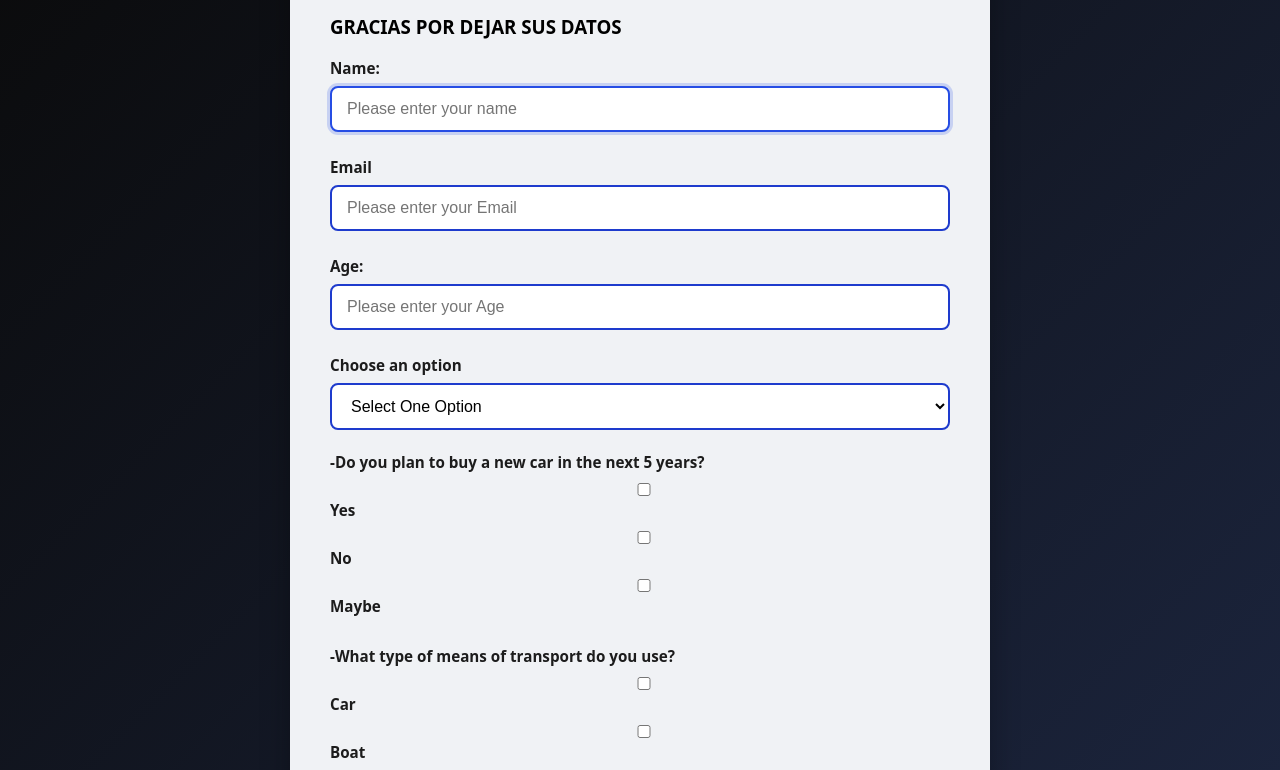
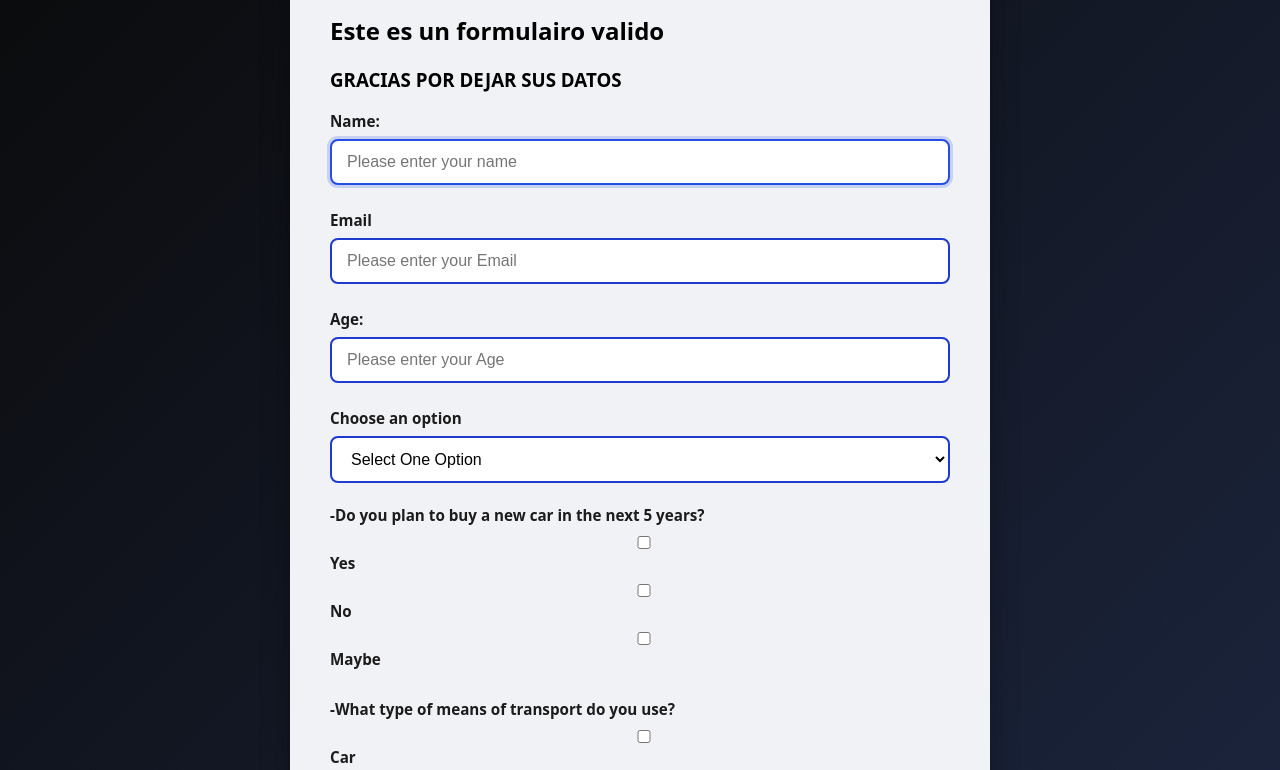
Before and after one commit to Julian-rp/FORMS-LINTERS, a plain HTML site: page index.html in a window 1280 px wide. Shown: the part 140-910 px from the top of the page. Drawn offline with Linux system fonts and the light colour scheme.

Commit message:
subiendo cambio

```diff
--- a/index.html
+++ b/index.html
@@ -9,6 +9,7 @@
 <body>
   <div class="container">
     <h1>FROMULARIO SENA V1</h1>
+    <h2>Este es un formulairo valido</h2>
         <h3>GRACIAS POR DEJAR SUS DATOS</h3>
 
       <div class="form-group">
```
